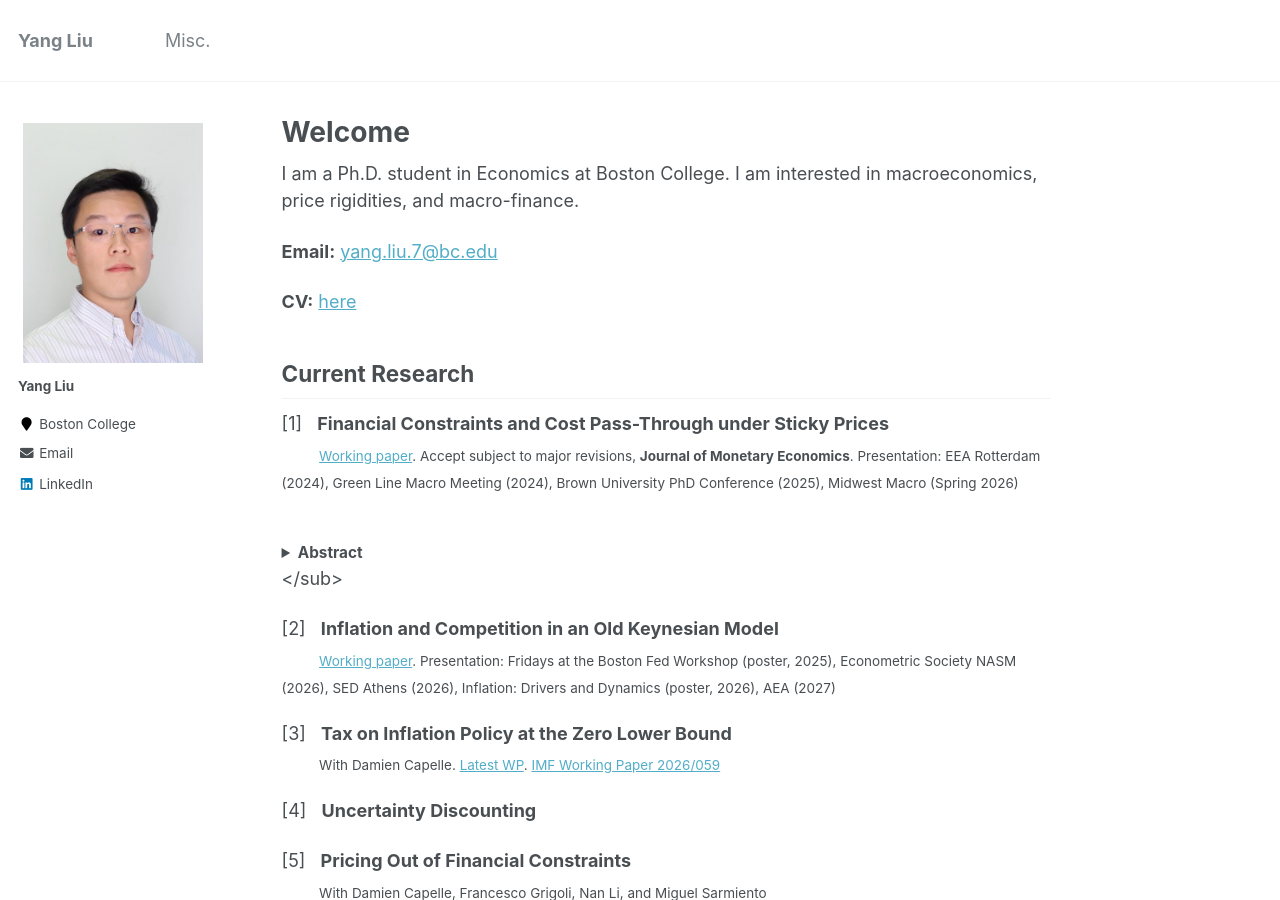
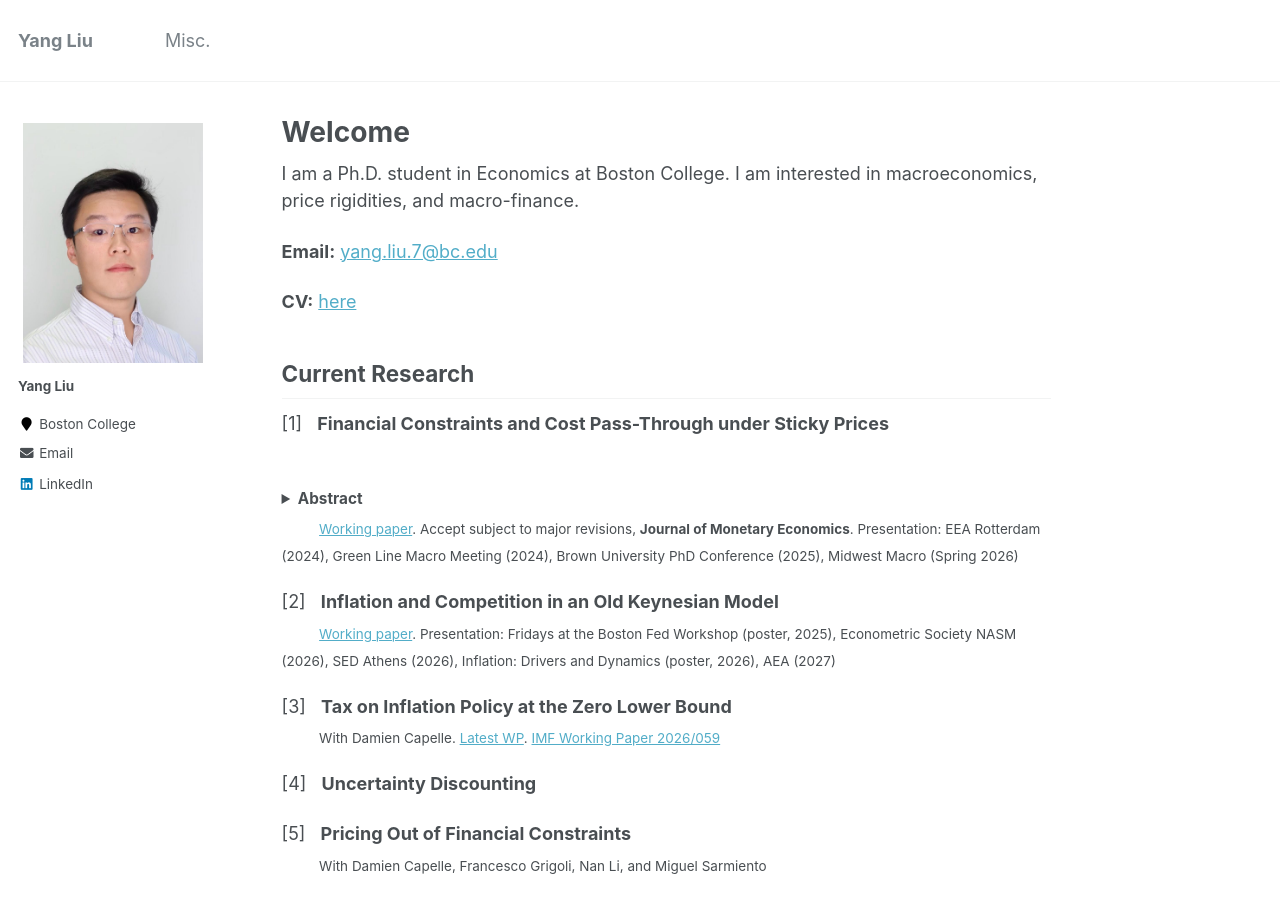
Before and after one commit to yangliu-95/yangliu-95.github.io, a Jekyll site: the page built from _pages/home.md, in a window 1280 px wide and 900 px high. Built offline with Jekyll 4.4.1, drawn with Linux system fonts in a browser that asks for light colours.

Commit message:
Update home.md

```diff
--- a/_pages/home.md
+++ b/_pages/home.md
@@ -18,13 +18,13 @@ I am a Ph.D. student in Economics at Boston College. I am interested in macroeco
 ## Current Research
 
 [1] &nbsp; **Financial Constraints and Cost Pass-Through under Sticky Prices**  <br>
-<sub> &emsp;&emsp;&ensp; [Working paper](https://papers.ssrn.com/sol3/papers.cfm?abstract_id=5259321). Accept subject to major revisions, **Journal of Monetary Economics**. Presentation: EEA Rotterdam (2024), Green Line Macro Meeting (2024), Brown University PhD Conference (2025), Midwest Macro (Spring 2026) </sub>
-
 <details style="margin-left: 2em; font-size: 0.85em;">
 <summary><b>Abstract</b></summary>
 <p style="margin-left: 1em;">Your abstract text goes here.</p>
 </details>
-</sub>
+<sub> &emsp;&emsp;&ensp; [Working paper](https://papers.ssrn.com/sol3/papers.cfm?abstract_id=5259321). Accept subject to major revisions, **Journal of Monetary Economics**. Presentation: EEA Rotterdam (2024), Green Line Macro Meeting (2024), Brown University PhD Conference (2025), Midwest Macro (Spring 2026) </sub>
+
+
 
 [2] &nbsp; **Inflation and Competition in an Old Keynesian Model**  <br>
 <sub> &emsp;&emsp;&ensp; [Working paper](https://papers.ssrn.com/sol3/papers.cfm?abstract_id=6084028). Presentation: Fridays at the Boston Fed Workshop (poster, 2025), Econometric Society NASM (2026), SED Athens (2026), Inflation: Drivers and Dynamics (poster, 2026), AEA (2027) </sub>
```
